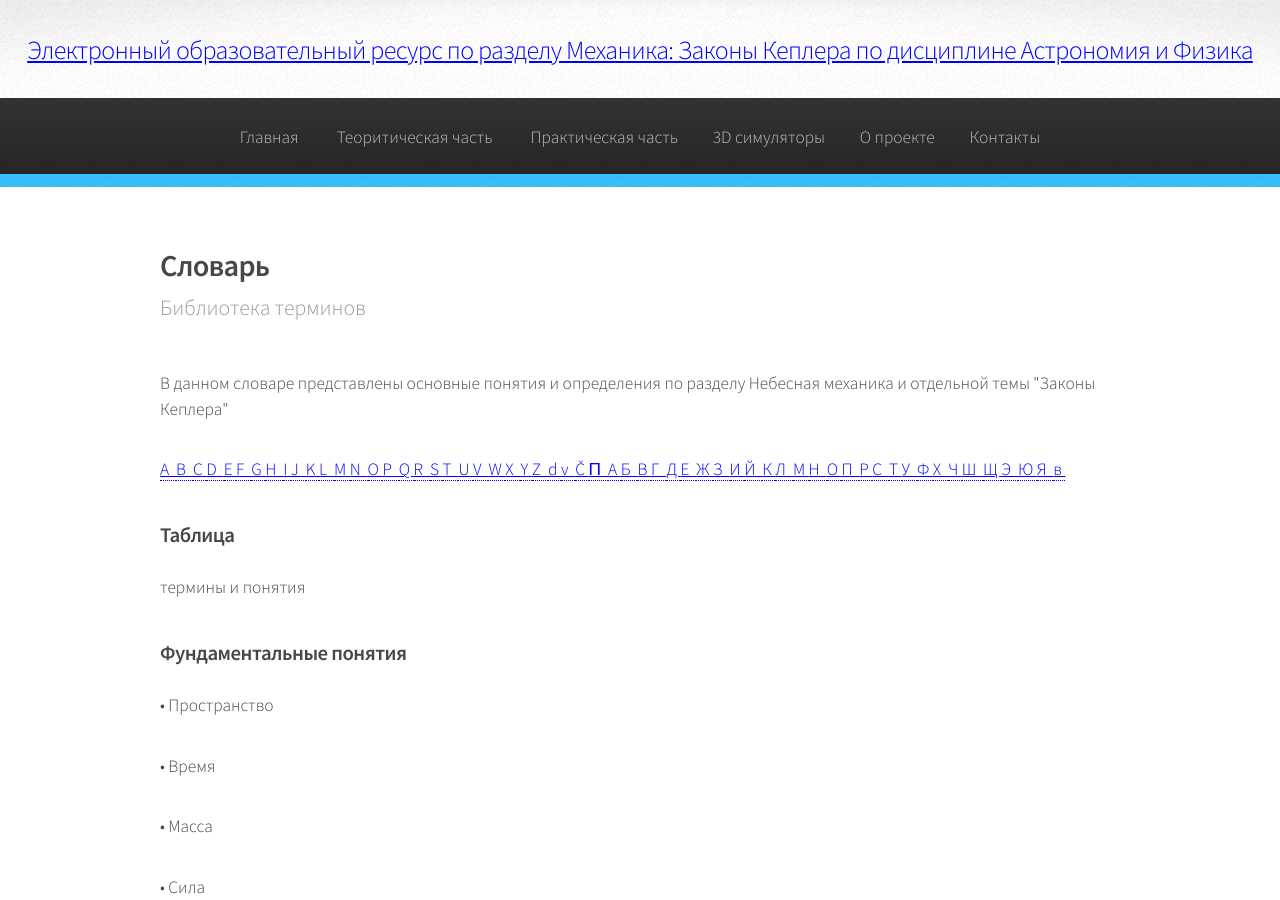
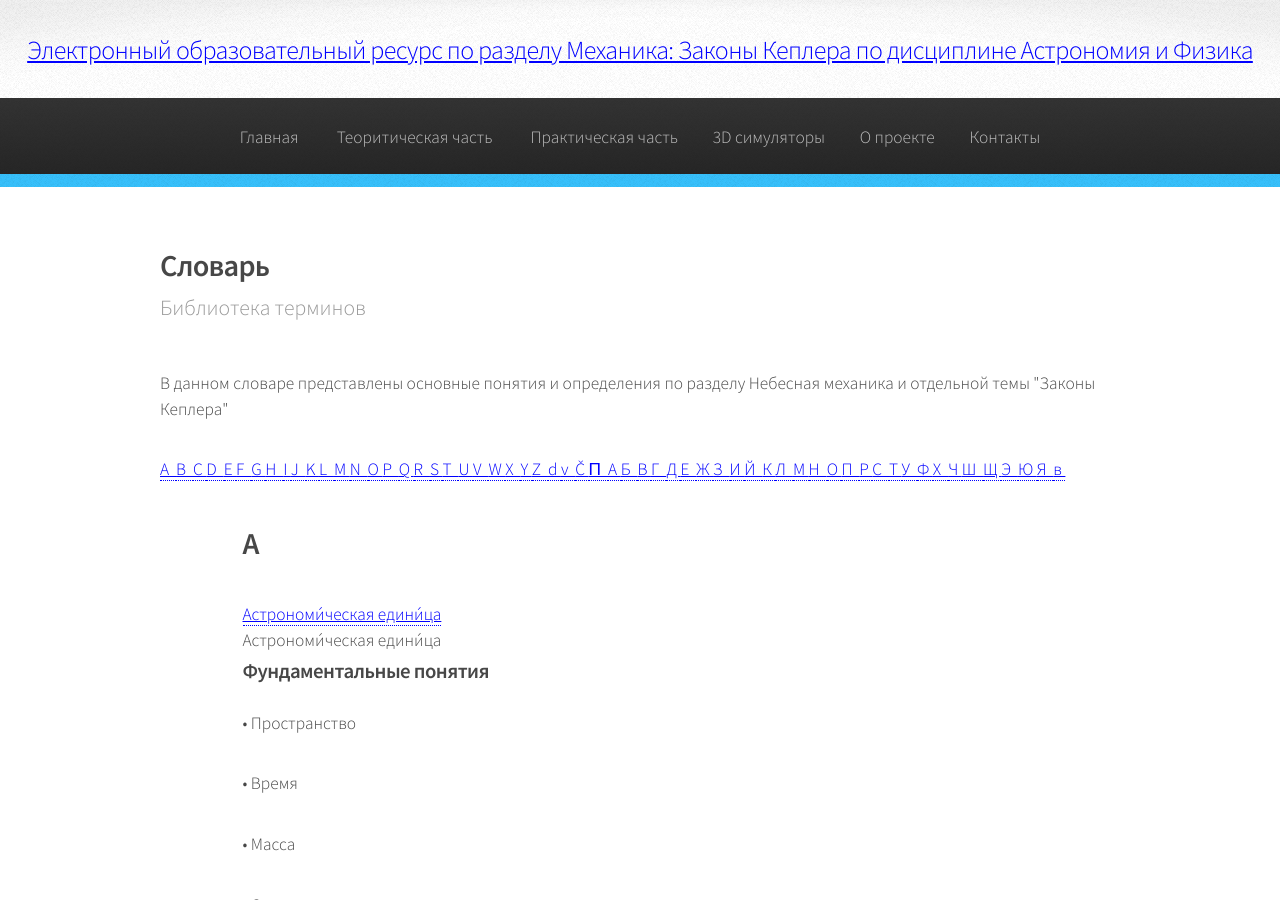
Before and after one commit to VlPop/VlPop.github.io, a Jekyll site: the page built from 1T-Slovar.html, in a window 1280 px wide and 900 px high. Built offline with Jekyll 4.4.1, drawn with Linux system fonts in a browser that asks for light colours.

Commit message:
Update 1T-Slovar.html

```diff
--- a/1T-Slovar.html
+++ b/1T-Slovar.html
@@ -52,8 +52,19 @@ layout: default
 						</a></span><span><a href="#Ю">Ю&nbsp;</a></span><span><a href="#Я">Я&nbsp;
 						</a></span><span><a href="#в">в&nbsp;</a></span></p>
 
-						<h3>Таблица</h3>
-						<p>термины и понятия</p>
+						<div class="row" id="">
+						      <div class="1u"><br /></div>
+						      <div class="10u alphabet-columns">
+							<div class="multi-column">
+							  <ul>
+
+							      <li>
+								<h2 id="A">A</h2>
+								<ul><!-- route =  -->
+
+						<li><a href="/Slovar_Astro_ed">Астрономи́ческая едини́ца</a></li><!-- route =  -->
+
+						Астрономи́ческая едини́ца
 
 						<h3>Фундаментальные понятия</h3>
 
```
